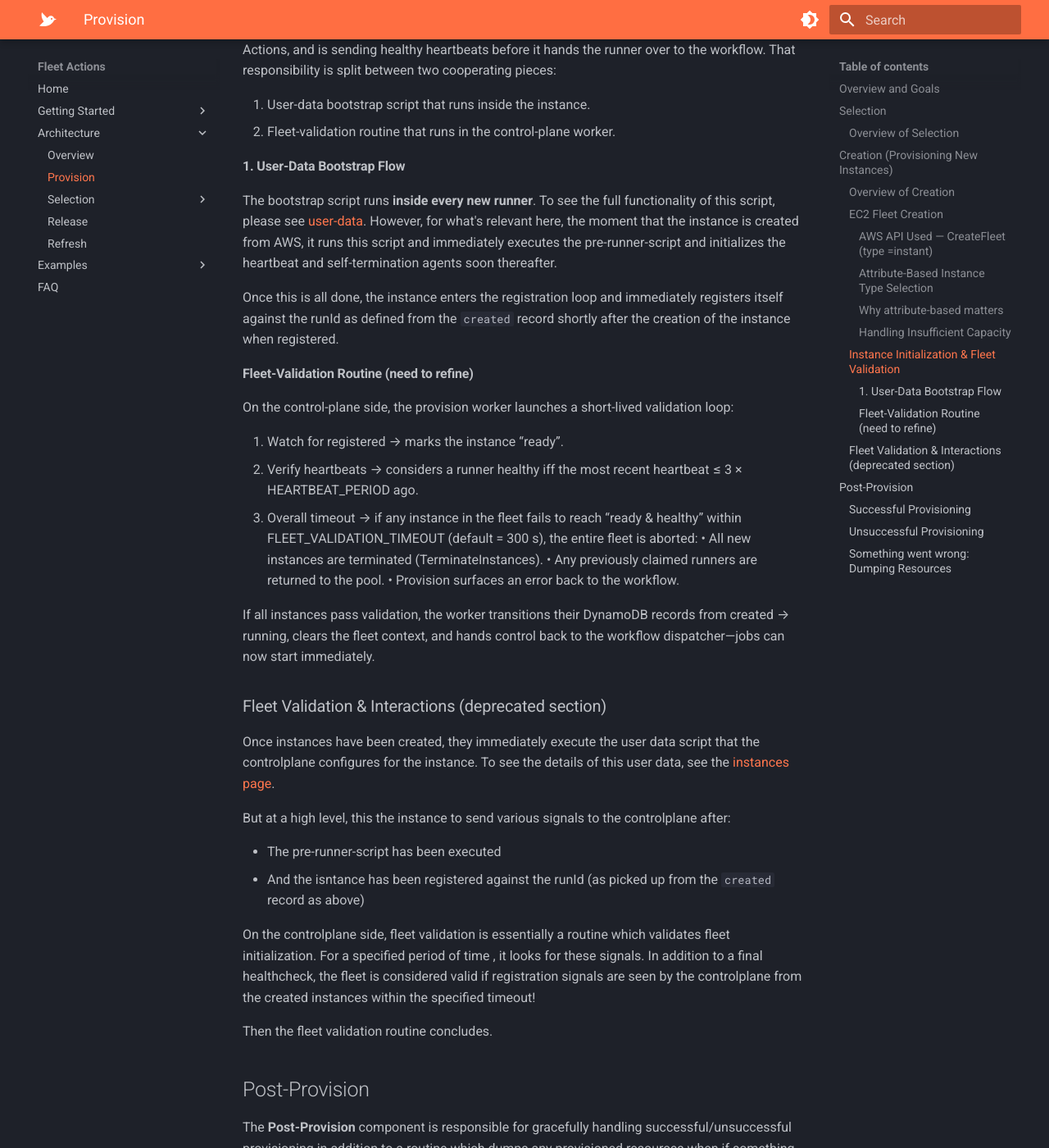
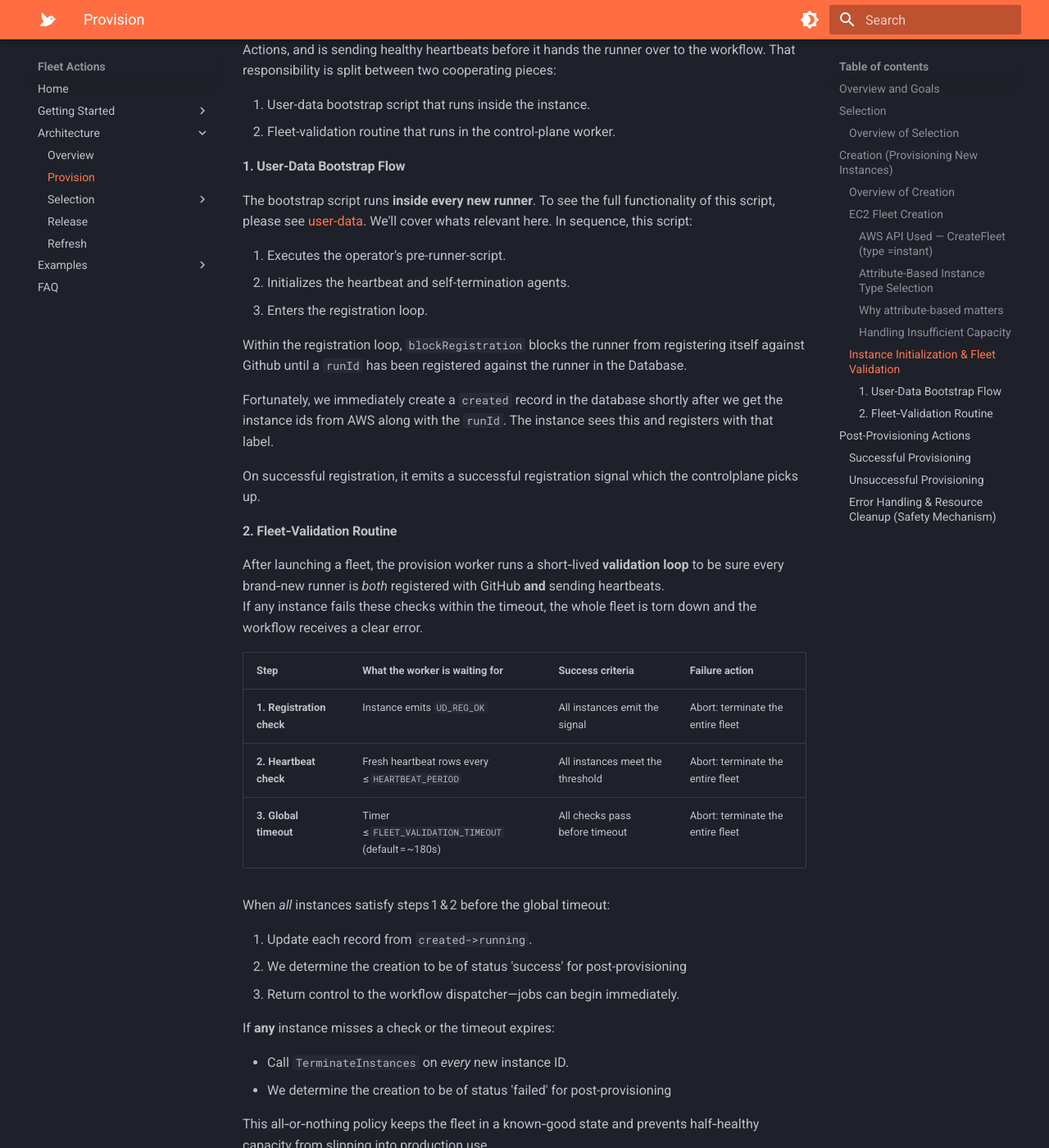
Before and after one commit to fleet-actions/ec2-runner-pool-manager, an MkDocs documentation site: the page built from docs/architecture/provision.md, in a window 1280 px wide and 1400 px high, scrolled down 3639 px. Shown: the whole window at 82% size. Built offline with MkDocs 1.6.1 and Material for MkDocs 9.7.7, drawn with Linux system fonts in a browser that asks for light colours; some of the changed text lies outside the part shown.

Commit message:
docs(architecture): improve clarity of provision documentation

```diff
--- a/docs/architecture/provision.md
+++ b/docs/architecture/provision.md
@@ -152,50 +152,102 @@
 
 #### 1. User-Data Bootstrap Flow
 
-The bootstrap script runs **inside every new runner**. To see the full functionality of this script, please see [user-data](./user-data.md). However, for what's relevant here, the moment that the instance is created from AWS, it runs this script and immediately executes the pre-runner-script and initializes the heartbeat and self-termination agents soon thereafter.
+The bootstrap script runs **inside every new runner**. To see the full functionality of this script, please see [user-data](./user-data.md). We'll cover whats relevant here. In sequence, this script:
 
-Once this is all done, the instance enters the registration loop and immediately registers itself against the runId as defined from the `created` record shortly after the creation of the instance when registered.
+1. Executes the operator's pre-runner-script.
+2. Initializes the heartbeat and self-termination agents.
+3. Enters the registration loop.
 
-#### Fleet-Validation Routine (need to refine)
+Within the registration loop, `blockRegistration` blocks the runner from registering itself against Github until a `runId` has been registered against the runner in the Database.
 
-On the control-plane side, the provision worker launches a short-lived validation loop:
+Fortunately, we immediately create a `created` record in the database shortly after we get the instance ids from AWS along with the `runId`. The instance sees this and registers with that label.
 
- 1. Watch for registered → marks the instance “ready”.
- 2. Verify heartbeats → considers a runner healthy iff the most recent heartbeat ≤ 3 × HEARTBEAT_PERIOD ago.
- 3. Overall timeout → if any instance in the fleet fails to reach “ready & healthy” within FLEET_VALIDATION_TIMEOUT (default = 300 s), the entire fleet is aborted:
- • All new instances are terminated (TerminateInstances).
- • Any previously claimed runners are returned to the pool.
- • Provision surfaces an error back to the workflow.
+On successful registration, it emits a successful registration signal which the controlplane picks up.
 
-If all instances pass validation, the worker transitions their DynamoDB records from created → running, clears the fleet context, and hands control back to the workflow dispatcher—jobs can now start immediately.
+#### 2. Fleet‑Validation Routine
 
-### Fleet Validation & Interactions (deprecated section)
+After launching a fleet, the provision worker runs a short‑lived **validation loop** to be sure every brand‑new runner is *both* registered with GitHub **and** sending heartbeats.
+If any instance fails these checks within the timeout, the whole fleet is torn down and the workflow receives a clear error.
 
-Once instances have been created, they immediately execute the user data script that the controlplane configures for the instance. To see the details of this user data, see the [instances page](../todo.md).
+| Step | What the worker is waiting for | Success criteria | Failure action |
+|------|--------------------------------|------------------|----------------|
+| **1. Registration check** | Instance emits `UD_REG_OK` | All instances emit the signal | Abort: terminate the entire fleet |
+| **2. Heartbeat check** | Fresh heartbeat rows every ≤ `HEARTBEAT_PERIOD` | All instances meet the threshold | Abort: terminate the entire fleet |
+| **3. Global timeout** | Timer ≤ `FLEET_VALIDATION_TIMEOUT` (default = ~180s) | All checks pass before timeout | Abort: terminate the entire fleet |
 
-But at a high level, this the instance to send various signals to the controlplane after:
+When *all* instances satisfy steps 1 & 2 before the global timeout:
 
-- The pre-runner-script has been executed
-- And the isntance has been registered against the runId (as picked up from the `created` record as above)
+1. Update each record from `created->running`.
+2. We determine the creation to be of status 'success' for post-provisioning
+3. Return control to the workflow dispatcher—jobs can begin immediately.
 
-On the controlplane side, fleet validation is essentially a routine which validates fleet initialization. For a specified period of time , it looks for these signals. In addition to a final healthcheck, the fleet is considered valid if registration signals are seen by the controlplane from the created instances within the specified timeout!
+If **any** instance misses a check or the timeout expires:
 
-Then the fleet validation routine concludes.
+- Call `TerminateInstances` on *every* new instance ID.
+- We determine the creation to be of status 'failed' for post-provisioning
 
-## Post-Provision
+This all‑or‑nothing policy keeps the fleet in a known‑good state and prevents half‑healthy capacity from slipping into production use.
 
-The **Post-Provision** component is responsible for gracefully handling successful/unsuccessful provisioning in addition to a routine which dumps any provisioned resources when if something unexpected happens.
+## Post-Provisioning Actions
+
+The **Post-Provision** component is the final gate before the workflow can start running jobs (on success) — or before the control-plane rolls everything back (on failure).
+
+It receives the aggregated results of **Selection** and **Creation**, reconciles them (`reconcileFleetState`), and then executes one of three clear paths.
 
 ### Successful Provisioning
 
-We reach this sub-component in provision if all prior components have played nicely with all the compute requirements that the workflow demands. The job of successful provisioning is fairly simple! Simply transition all created and selected instances to `running` as they are now ready to pickup ci jobs!
+When **all** requested capacity is healthy — meaning:
+
+1. Every selected runner is healthy and registered during claim validation.
+2. Every newly created runner passed registration + heartbeat checks within the fleet-validation timeout.
+
+... the component routes to `processSuccessfulProvision`.
+
+**What happens next**
+
+| Step | Action | Detail |
+|------|--------|--------|
+| 1 | **Idle → Running** | Each runner’s DynamoDB record is updated from `claimed`/`created` to `running` with a fresh `threshold` (`now + maxRuntimeMin`). |
+| 2 | **Runner label confirmed** | The instance already registered itself with GitHub using the workflow’s `runId`; no further action required. |
+| 3 | **Return control** | The provision worker returns the list of runner IDs to the workflow dispatcher so jobs can start immediately. |
+
+Successful path is intentionally lightweight: just a couple of conditional writes and you’re in business.
 
 ### Unsuccessful Provisioning
 
-The purpose of this sub-component is to gracefully handle unsuccessful instance creation (ie. InsufficientCapacity, etc.) This component essentially re-releases any selected instances back to the RP for reuse - that is, the selected instances are transitioned from claimed to idle, then placed in the RP
+If **any** part of the fleet fails validation — for example:
 
-### Something went wrong: Dumping Resources
+- AWS couldn’t supply all requested instances
+- A new runner skipped heartbeat
+- A selected runner failed final health checks
 
-The purpose of this subcomponent is a hard dump of any selected and created resources in case provision encounters any unhandled errors. This is more of a safety mechanism to ensure that the operator is not left with orphaned instances and to make provision more transparent in its ability to output errors.
+... `reconcileFleetState` returns **failure**, and the code enters `processFailedProvision`.
 
-This sub component sends TerminateInstances signals to AWS in addition to deletion from internal state.
+**Graceful rollback logic**
+
+| Step | Action | Purpose |
+|------|--------|---------|
+| 1 | **Release selected runners** | Transition `claimed → idle`, publish each back onto the resource-pool (SQS). |
+| 2 | **No-op for failed creations** | Newly created runners already received `TerminateInstances` inside the Creation step. |
+| 3 | **Surface clear error** | The Action is marked `failed` with a descriptive message so operators know capacity was unavailable, rather than masking the issue. |
+
+This leaves the pool intact, avoids orphaned claims, and makes the workflow fail fast instead of hanging.
+
+### Error Handling & Resource Cleanup (Safety Mechanism)
+
+If, at any point in provision, we encounter an unhandled exception - execution drops to the outer `catch` block and invokes `dumpResources`.
+
+**DumpResources routine**
+
+1. **Terminate EVERYTHING**
+   *Both* selected (`instanceIds` still in memory) **and** newly created instances are terminated via a bulk `TerminateInstances` call.
+2. **Purge state**
+   Corresponding DynamoDB items are deleted to prevent zombie references.
+3. **Re-throw**
+   The original error is re-thrown so the job fails visibly.
+
+This “nuclear option” guarantees you never leak capacity, even in the face of unhandled exceptions.
+
+!!! note
+    Success should be the 99 % path. Failed-but-graceful rollbacks cover expected scarcity or health problems.
+    The dump-resources path is a last-resort guardrail, rarely exercised but critical for cost safety.
```
